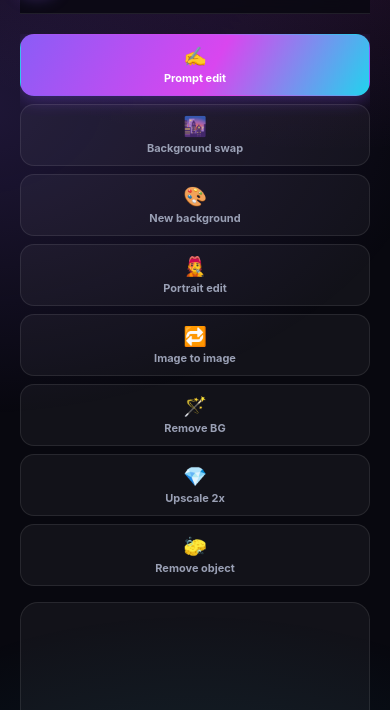
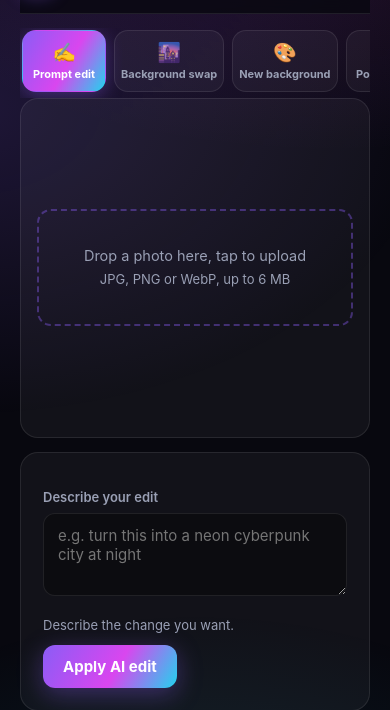
Before and after one commit to blessedeokouromi-hash/PromptCanvas, a website: page public/editor.html in a window 390 px wide. Shown: the part 64-774 px from the top of the page. Drawn offline with Linux system fonts and the light colour scheme; no server answers.

Commit message:
Fix mobile editor layout: tool strip on top, no sticky overlap on phones

```diff
--- a/public/css/style.css
+++ b/public/css/style.css
@@ -138,3 +138,15 @@ footer{border-top:1px solid var(--line);padding:26px 0;color:var(--mut);font-siz
   .mobilenav a span{display:block;font-size:17px;margin-bottom:2px}
   body{padding-bottom:64px}
 }
+
+/* mobile layout overrides (kept last so they win the cascade) */
+@media(max-width:1000px){
+  .edlayout{grid-template-columns:76px 1fr}
+  .ehist{display:none}
+}
+@media(max-width:700px){
+  .edlayout{display:block;padding:14px 0 90px}
+  .toolrail{display:flex;flex-direction:row;gap:8px;overflow-x:auto;position:static;-webkit-overflow-scrolling:touch;padding:2px 2px 6px}
+  .tool{flex:0 0 auto;min-width:84px}
+  .side{position:static}
+}
```
